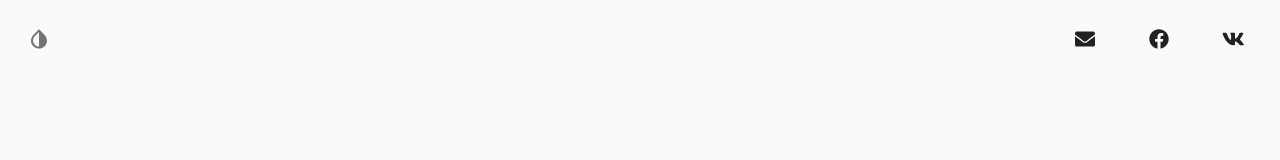
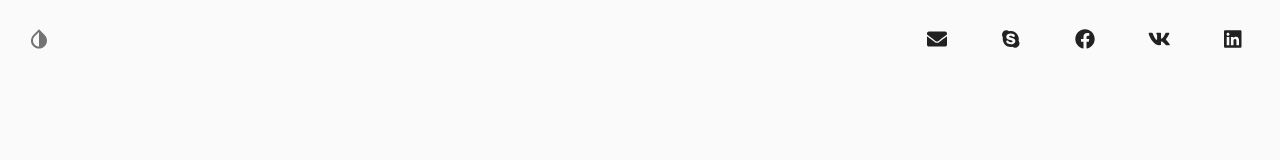
Before and after one commit to westracer/westracer.github.io, a React (Create React App) app: page / in a window 1280 px wide. Shown: the top 160 px of the page. Built offline with nearby package versions, Linux system fonts and the light colour scheme.

Commit message:
Added resumes and social links

```diff
--- a/src/constant.ts
+++ b/src/constant.ts
@@ -4,6 +4,8 @@ import {
     faMedium,
     faFacebook,
     faVk,
+    faSkype,
+    faLinkedin,
 } from '@fortawesome/free-brands-svg-icons';
 import {  faEnvelope } from '@fortawesome/free-solid-svg-icons';
 
@@ -24,25 +26,25 @@ const data = {
             icon: faMedium,
             link: 'https://medium.com/@westracer1',
         },
-        // {
-        //     icon: faLinkedin,
-        //     link: 'https://google.com',
-        // },
     ],
     resume: [
         {
             text: 'Resume in English',
-            link: 'https://google.com',
+            link: process.env.PUBLIC_URL + '/resume_en.pdf',
         },
         {
             text: 'Резюме на русском',
-            link: 'https://google.com',
+            link: process.env.PUBLIC_URL + '/resume_ru.pdf',
         },
     ],
     socials: [
         {
             icon: faEnvelope,
             link: 'mailto:westracer1@gmail.com',
+        },
+        {
+            icon: faSkype,
+            link: 'https://join.skype.com/invite/fEAsgRbzMU3E',
         },
         {
             icon: faFacebook,
@@ -52,6 +54,10 @@ const data = {
             icon: faVk,
             link: 'https://vk.com/westracer',
         },
+        {
+            icon: faLinkedin,
+            link: 'https://linkedin.com/in/igor-kharakhordin',
+        },
         // {
         //     icon: faTwitter,
         //     link: 'https://google.com',
```
Also changed, not shown: 2 other files (tests, documents, lock files or other folders).
